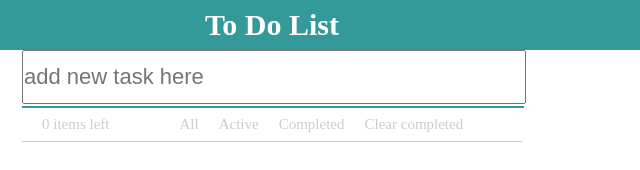
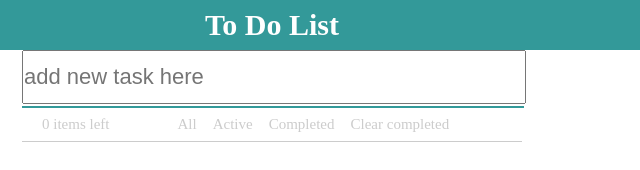
Before and after one commit to yanlingwang/todolist, a plain HTML site: page index.html in a window 1280 px wide. Shown: the full height of the page, 368-1008 px from the left. Drawn offline with Linux system fonts and the light colour scheme.

Commit message:
Update style.css

```diff
--- a/style.css
+++ b/style.css
@@ -84,7 +84,7 @@ header{
 }
 #sort-task li{
 	float:left;
-	margin:0 10px;
+	margin:0 8px;
 }
 .edit-task{
    right:60px;
```
